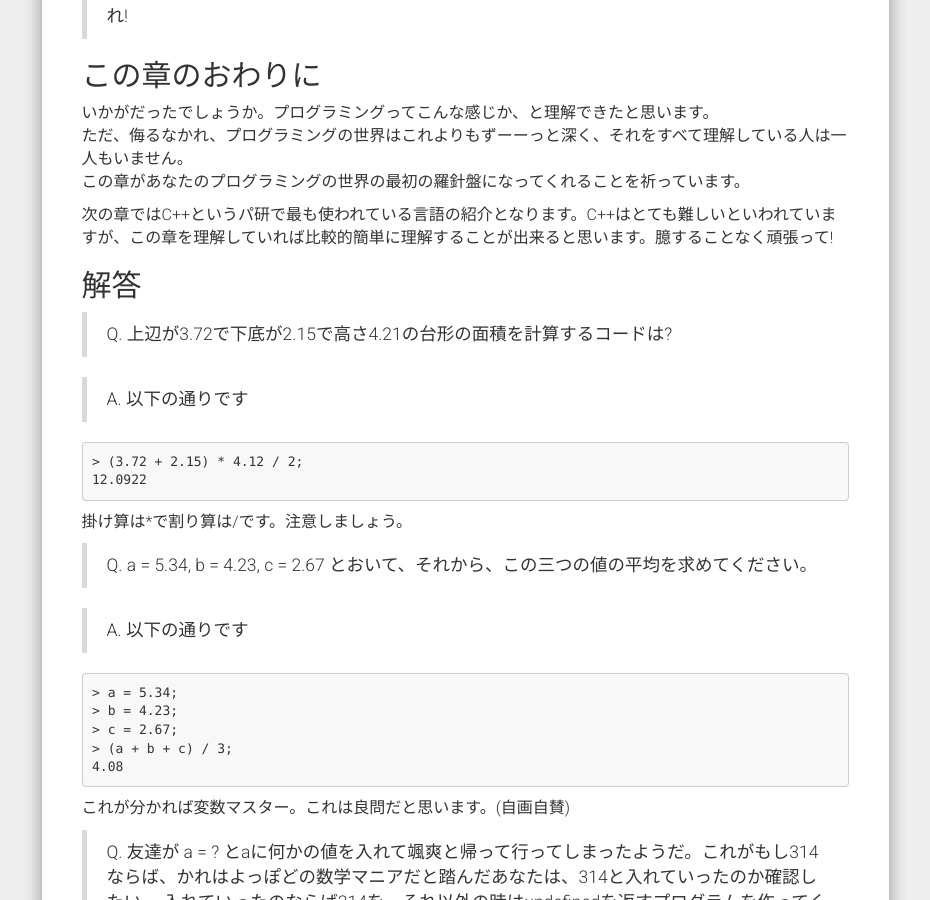
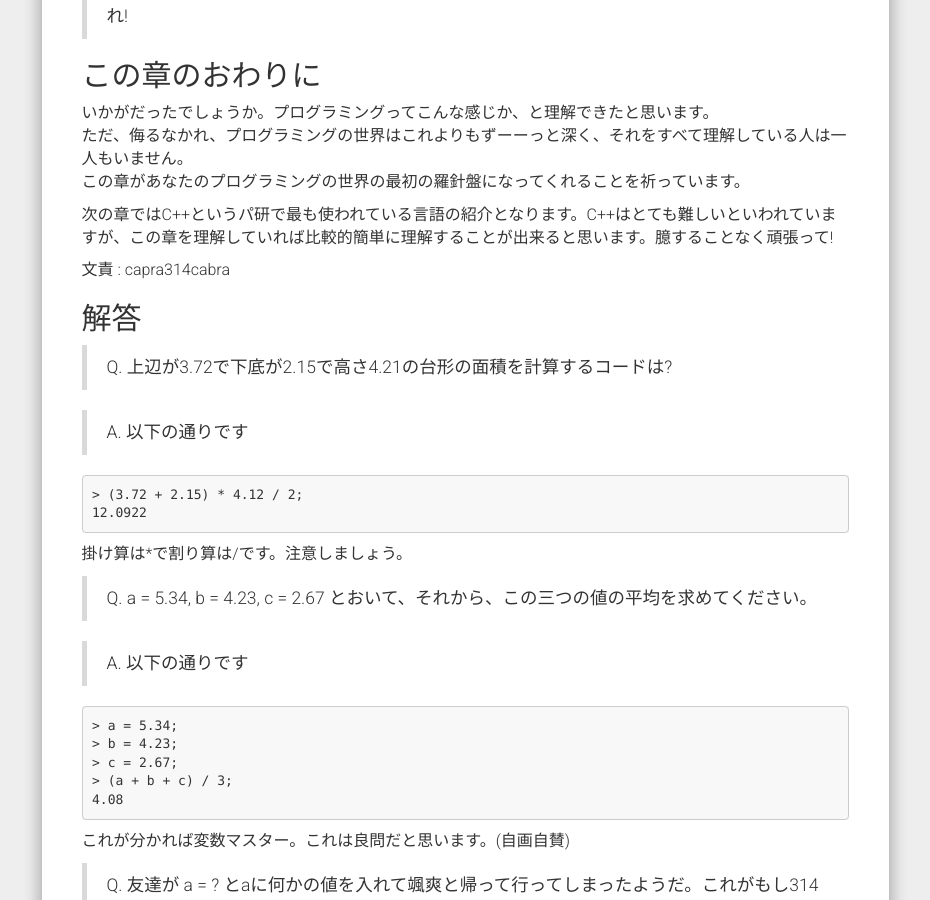
Before and after one commit to TKPaken/beginners, a Jekyll site: the page built from _posts/2020-3-21-chapter2.md, in a window 1280 px wide and 900 px high, scrolled down 7144 px. Shown: the whole window, without its empty margins (321-1251 px from the left). Built offline with Jekyll 4.4.1, drawn with Linux system fonts in a browser that asks for light colours; nearby versions of some CDN libraries; comment, search, counter and statistics services are not loaded.

Commit message:
Update 2020-3-21-chapter2.md

```diff
--- a/_posts/2020-3-21-chapter2.md
+++ b/_posts/2020-3-21-chapter2.md
@@ -295,6 +295,8 @@ undefined
 
 次の章ではC++というパ研で最も使われている言語の紹介となります。C++はとても難しいといわれていますが、この章を理解していれば比較的簡単に理解することが出来ると思います。臆することなく頑張って!
 
+文責 : capra314cabra
+
 ## 解答
 
 > Q. 上辺が3.72で下底が2.15で高さ4.21の台形の面積を計算するコードは?
```
